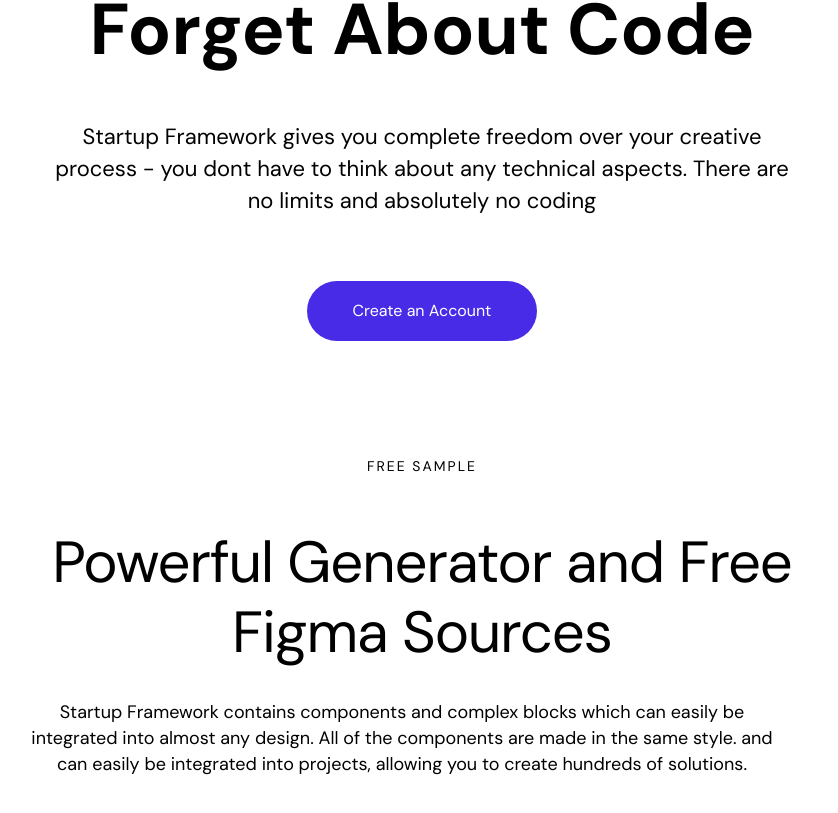
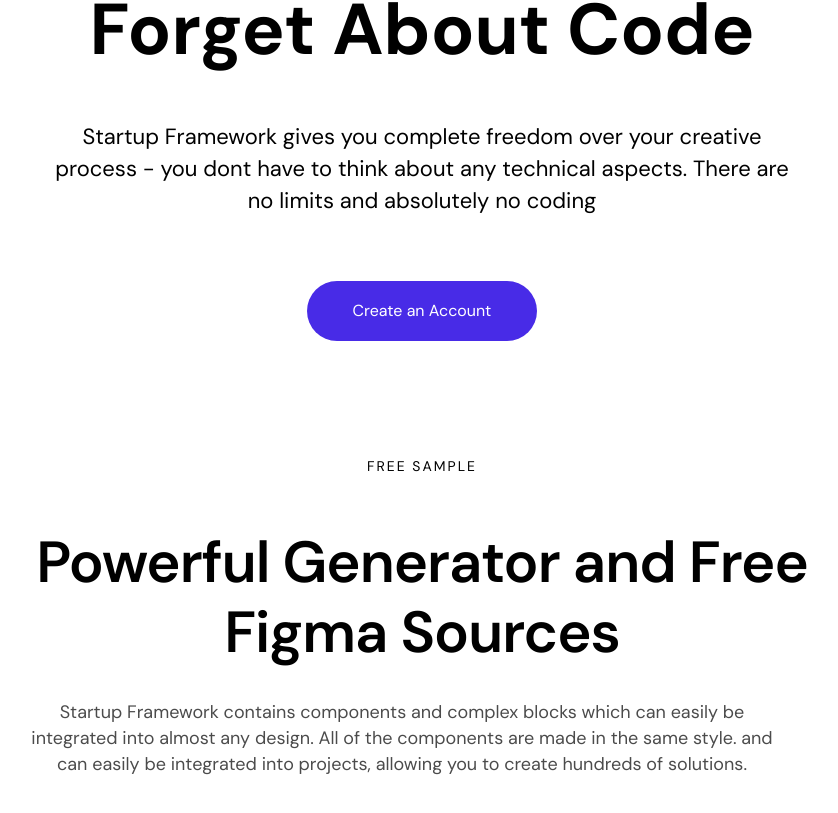
Before and after one commit to Beanmommo/frontend-practice-web, a Next.js app: page / in a window 1280 px wide. Shown: the part 295-1108 px from the top of the page, without its empty margins (218-1056 px from the left). Built offline with nearby package versions, Linux system fonts and the light colour scheme.

Commit message:
Refactor (see pull request)

```diff
--- a/Components/LandingPage/CarouselTab.tsx
+++ b/Components/CarouselTab.tsx
@@ -1,5 +1,4 @@
-import React from 'react'
-import "./carouseltab.css"
+import "./Styles/carouseltab.css"
 
 export const CarouselTab = () => {
   return (
--- a/Components/Content/ContentBody.tsx
+++ b/Components/ContentBody.tsx
@@ -1,5 +1,4 @@
-import React from 'react'
-import "./contentbody.css"
+import "./Styles/contentbody.css"
 
 const ContentBody = () => {
   return (
--- a/Components/LandingPage/NavBar.tsx
+++ b/Components/NavBar.tsx
@@ -1,5 +1,4 @@
-import React from 'react'
-import "./navbar.css"
+import "./Styles/navbar.css"
 
 const NavBar = () => {
   return (
--- a/Components/Global/PageButton.tsx
+++ b/Components/PageButton.tsx
@@ -1,6 +1,6 @@
 
-import React, { FC } from 'react'
-import "./pagebutton.css"
+import { FC } from 'react'
+import "./Styles/pagebutton.css"
 
 interface PageButtonProps {
     displayName? : string;
--- a/Components/Content/contentbody.css
+++ b/Components/Styles/contentbody.css
@@ -22,6 +22,7 @@
     letter-spacing: -1px;
     line-height: 70px;
     width: 815px;
+    font-weight: 600;
     word-wrap: normal;
     text-align: center;
 
@@ -33,4 +34,5 @@
     line-height: 26px;
     text-align: center;
     width: 775px;
+    opacity: 70%;
 }
--- a/pages/Content.tsx
+++ b/pages/Content.tsx
@@ -1,5 +1,4 @@
-import ContentBody from '@/Components/Content/ContentBody'
-import React from 'react'
+import ContentBody from '@/Components/ContentBody'
 
 const Content = () => {
   return (
```
Also changed, not shown: pages/LandingPage.tsx (+3 -4 lines), Components/Styles/carouseltab.css (renamed from Components/LandingPage/carouseltab.css), Components/Styles/navbar.css (renamed from Components/LandingPage/navbar.css), Components/Styles/pagebutton.css (renamed from Components/Global/pagebutton.css).
